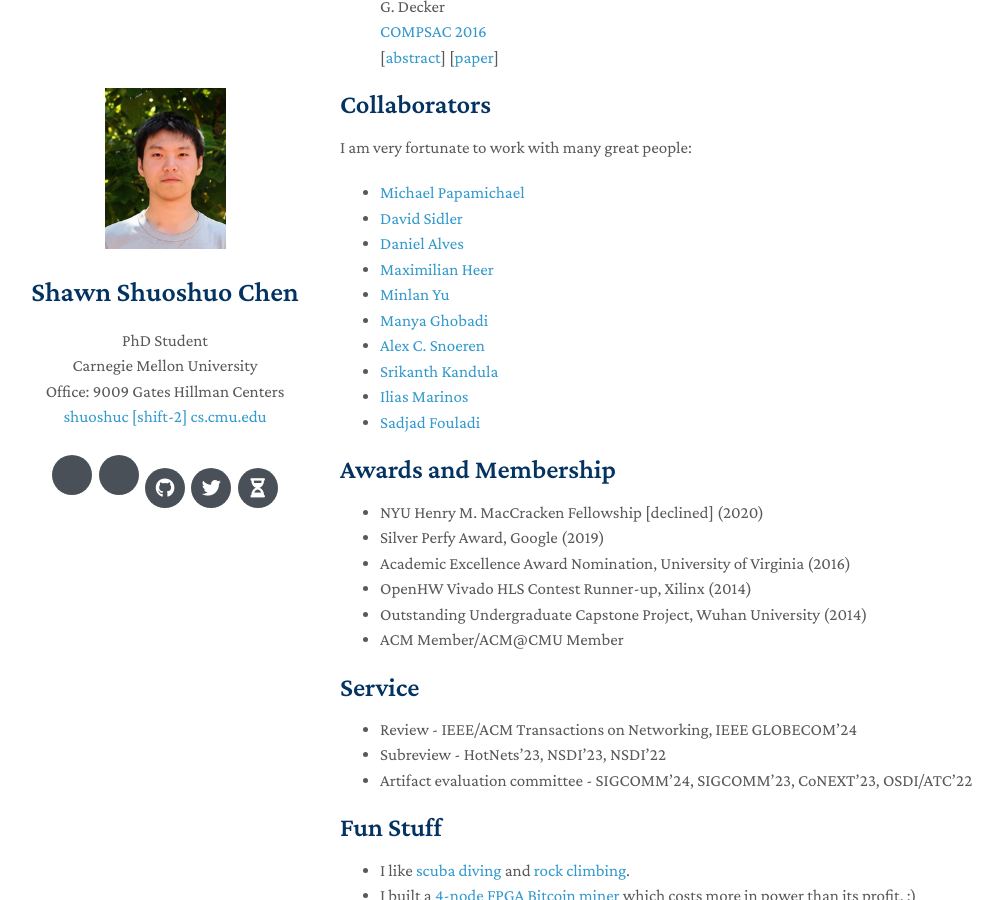
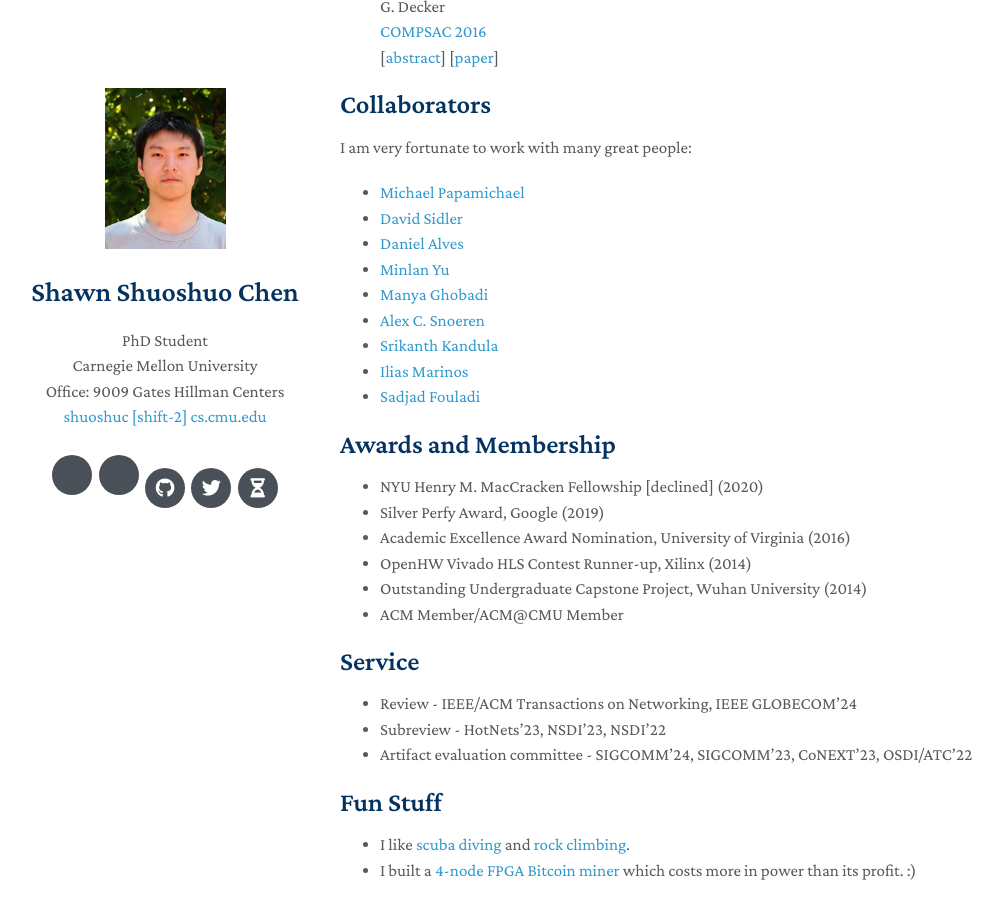
Before and after one commit to shuoshuc/homepage, a Jekyll site: the page built from index.md, in a window 1280 px wide and 900 px high, scrolled down 1446 px. Shown: the whole window, without its empty margins (130-1133 px from the left). Built offline with Jekyll 4.4.1, drawn with Linux system fonts in a browser that asks for light colours; nearby versions of some CDN libraries; a style sheet for code colours, icons or effects is not loaded.

Commit message:
Update index.md

```diff
--- a/index.md
+++ b/index.md
@@ -72,7 +72,6 @@ I am very fortunate to work with many great people:
 - [Michael Papamichael](https://www.microsoft.com/en-us/research/people/papamix/)
 - [David Sidler](https://www.linkedin.com/in/david-sidler/)
 - [Daniel Alves](https://scholar.google.com/citations?user=VZv0o1wAAAAJ&hl=en)
-- [Maximilian Heer](https://www.linkedin.com/in/maximilian-heer/)
 - [Minlan Yu](https://minlanyu.seas.harvard.edu/)
 - [Manya Ghobadi](https://people.csail.mit.edu/ghobadi/)
 - [Alex C. Snoeren](https://cseweb.ucsd.edu/~snoeren/)
```
